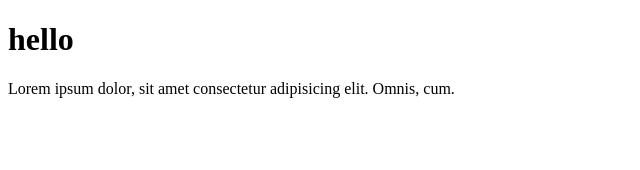
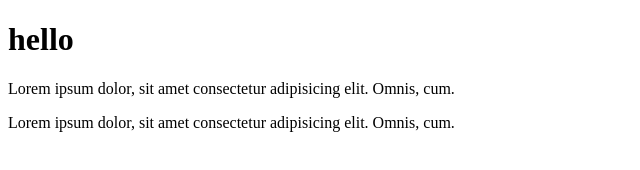
Before and after one commit to RuslonOrinov/todo, a plain HTML site: page index.html in a window 1280 px wide. Shown: the whole page, without its empty margins (0-640 px from the left). Drawn offline with Linux system fonts and the light colour scheme.

Commit message:
Update index.html
asdasd

```diff
--- a/index.html
+++ b/index.html
@@ -8,5 +8,7 @@
 <body>
   <h1>hello</h1>
   <p>Lorem ipsum dolor, sit amet consectetur adipisicing elit. Omnis, cum.</p>
+
+  <p>Lorem ipsum dolor, sit amet consectetur adipisicing elit. Omnis, cum.</p>
 </body>
 </html>
```
